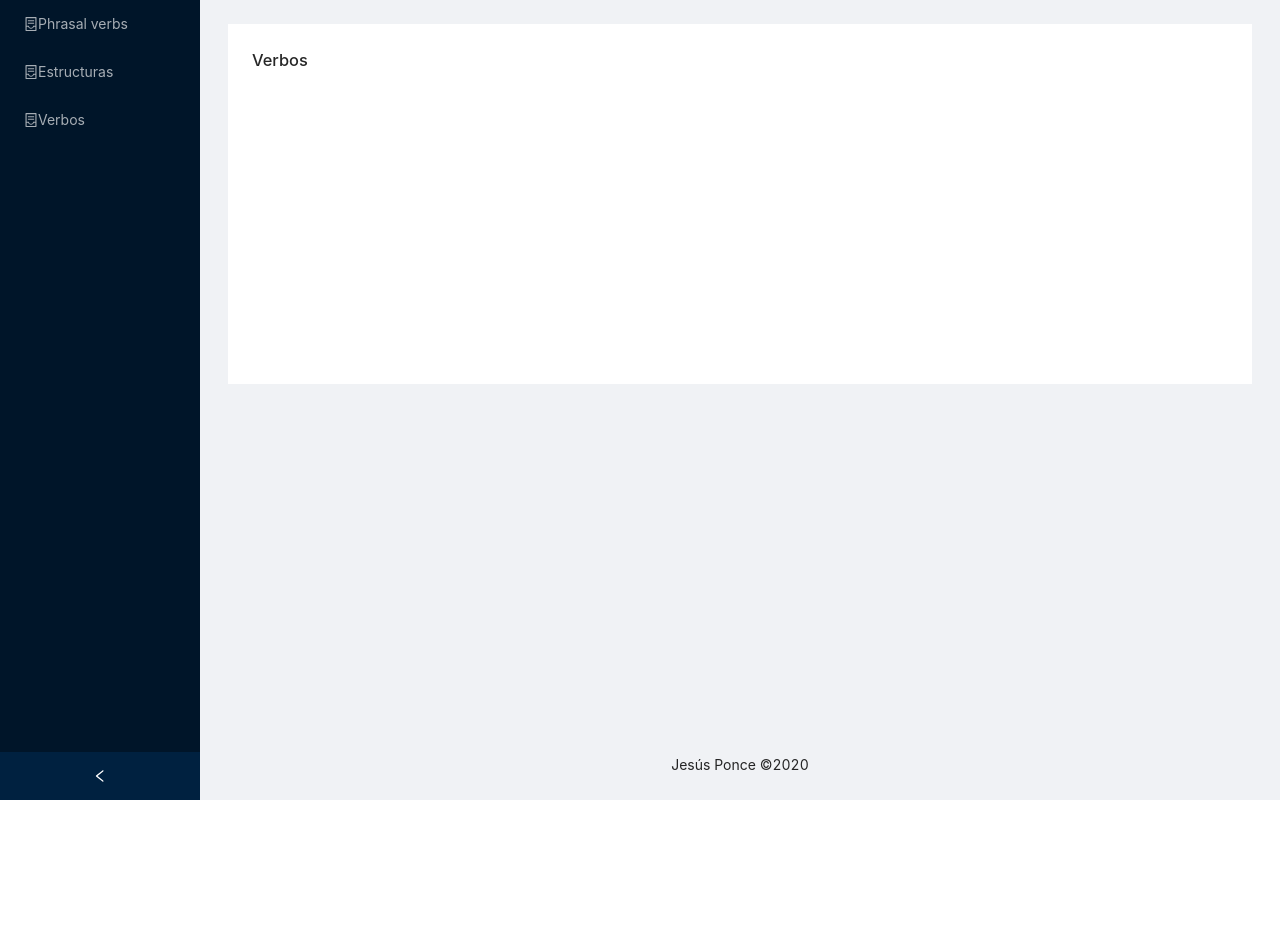
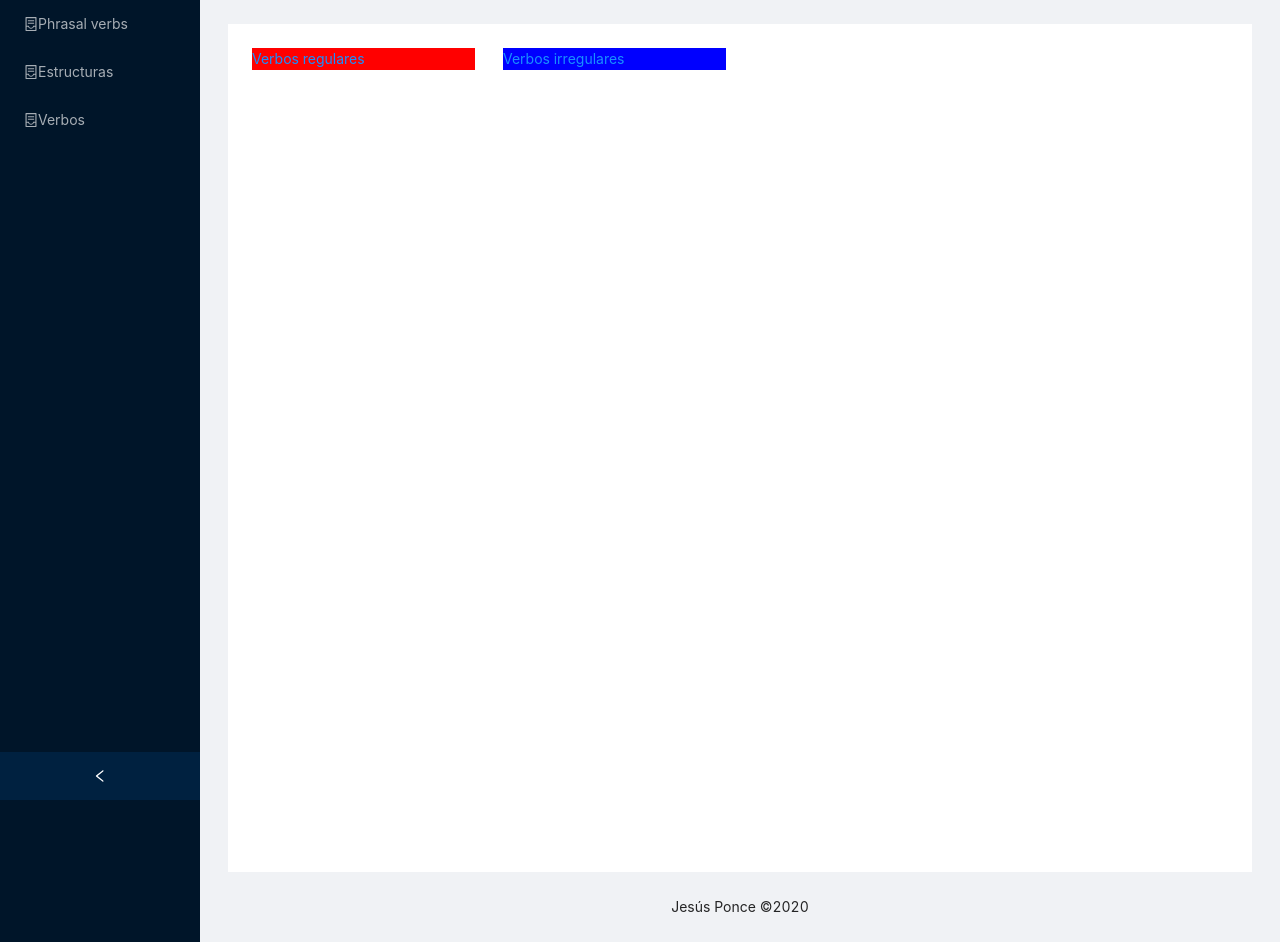
Before and after one commit to JesusEmmanuelPonce/english-front, a React (Create React App) app: page /menu-verbs in a window 1280 px wide. Before the commit the page ends 800 px from the top, so only its background shows below. Built offline with nearby package versions, Linux system fonts and the light colour scheme.

Commit message:
Containers changed

```diff
--- a/src/components/Verbs/MenuVerbs.js
+++ b/src/components/Verbs/MenuVerbs.js
@@ -1,8 +1,25 @@
 import React from 'react';
+import { Link } from 'react-router-dom';
+import './verbs.css';
 
 const MenuVerbs = () => {
     return(
-        <h1>Verbos</h1>
+        <div className="container-verbs-pb">
+            <div>
+                <Link to="/regular-verbs">
+                    <div className="container-regular-pb">
+                        Verbos regulares
+                        </div>
+                </Link>
+            </div>
+            <div>
+                <Link to="/irregular-verbs">
+                    <div className="container-irregular-pb">
+                        Verbos irregulares
+                    </div>
+                </Link>
+            </div>
+        </div>
     )
 }
 
```
